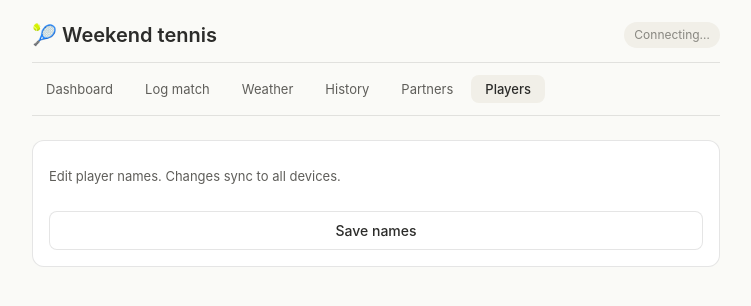
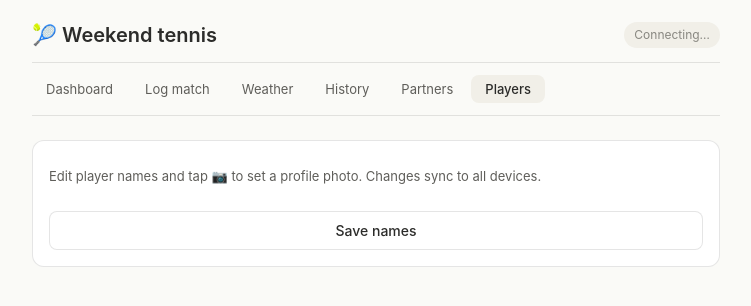
Before and after one commit to gauraver1107/tennis-tracker, a plain HTML site: page index.html in a window 1280 px wide. Both pictures are taken after a click on the button "Players". Shown: the whole page, without its empty margins (264-1015 px from the left). Drawn offline with nearby package versions, Linux system fonts and the light colour scheme; no server answers.

Commit message:
index.html

```diff
--- a/index.html
+++ b/index.html
@@ -38,11 +38,11 @@
       <select id="filter-weekend"></select>
       <button id="export-csv" class="btn-small">Export CSV</button>
     </div>
+    <div id="champion-badge" class="champion-hidden"></div>
     <div id="power-rankings"></div>
     <div id="season-banner" class="season-banner"></div>
     <div id="weekend-coordinator"></div>
     <div class="summary-grid" id="summary-cards"></div>
-    <div id="champion-badge" class="champion-hidden"></div>
     <h3>ELO Leaderboard</h3>
     <div class="chart-wrap tall"><canvas id="eloBarChart" aria-label="ELO leaderboard"></canvas></div>
     <h3>Win Rate</h3>
@@ -156,7 +156,7 @@
 
   <section id="panel-players" class="panel hidden">
     <div class="card">
-      <p class="hint">Edit player names. Changes sync to all devices.</p>
+      <p class="hint">Edit player names and tap 📷 to set a profile photo. Changes sync to all devices.</p>
       <div id="player-inputs"></div>
       <button id="save-players" class="btn-primary">Save names</button>
     </div>
```
